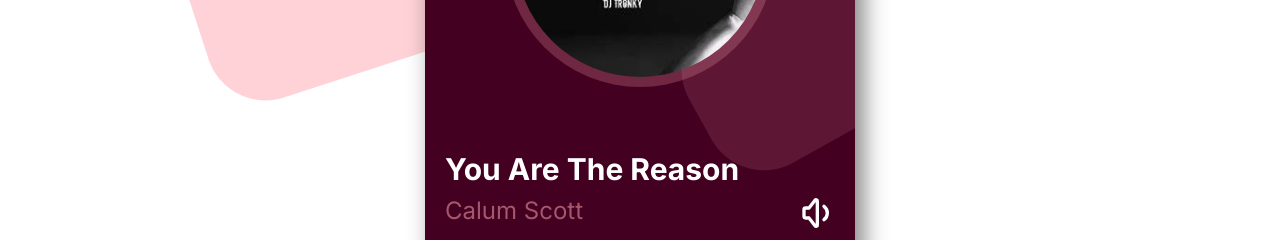
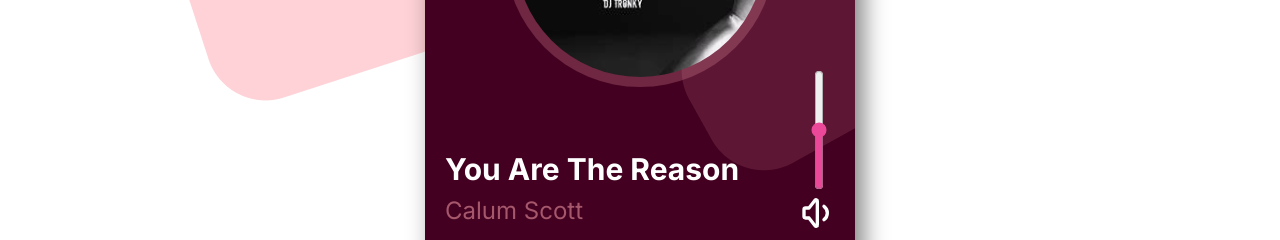
Before and after one commit to kyle41io/ReactAudio, a Next.js app: page / in a window 1280 px wide. Shown: the part 373-613 px from the top of the page. Built offline with nearby package versions, Linux system fonts and the light colour scheme.

Commit message:
fix: volume/mute function

```diff
--- a/app/components/MusicRender.jsx
+++ b/app/components/MusicRender.jsx
@@ -14,7 +14,8 @@
   const [currentTime, setCurrentTime] = useState(0);
   const [progress, setProgress] = useState(0);
   const [volume, setVolume] = useState(50);
-  const [showVolume, setShowVolume] = useState(false);
+  const [isMute, setIsMute] = useState(false);
+  const [currentVolume, setCurrentVolume] = useState(50);
   const [durationTime, setDuratonTime] = useState(0);
   const [currentIndex, setCurrentIndex] = useState(0);
   const totalIndex = playList.length - 1;
@@ -62,6 +63,14 @@
       setProgress(newProgress);
     };
 
+    if (isMute === true) {
+      setVolume(0);
+      audioRef.current.volume = 0;
+    } else {
+      setVolume(currentVolume);
+      audioRef.current.volume = currentVolume / 100;
+    }
+
     audioElement.addEventListener("ended", handleAudioEnd);
     audioElement.addEventListener("timeupdate", handleTimeUpdate);
 
@@ -69,7 +78,7 @@
       audioElement.removeEventListener("ended", handleAudioEnd);
       audioElement.removeEventListener("timeupdate", handleTimeUpdate);
     };
-  }, [currentIndex, isRepeat, isShuffle, totalIndex]);
+  }, [currentIndex, isRepeat, isShuffle, totalIndex, isMute]);
 
   const handlePlay = () => {
     const audioElement = audioRef.current;
@@ -171,8 +180,8 @@
     }
     return randomIndex;
   };
-  const hanldeShowVolume = () => {
-    setShowVolume(!showVolume);
+  const hanldeMute = () => {
+    setIsMute(!isMute);
   };
 
   return (
@@ -198,7 +207,6 @@
         </div>
         <div className="flex flex-col w-4 h-40 items-center justify-around pr-4 pb-6">
           <div className="h-[50px]">
-            {showVolume && (
             <input
               className="w-[120px] accent-pink-500 cursor-pointer -rotate-90"
               type="range"
@@ -207,14 +215,13 @@
               min={0}
               max={100}
               onChange={(e) => {
-                  const newVolume = parseInt(e.target.value);
-                  audioRef.current.volume = newVolume / 100;
-                  setVolume(newVolume);
+                setCurrentVolume(parseInt(e.target.value));
+                audioRef.current.volume = currentVolume / 100;
+                setVolume(currentVolume);
               }}
             />
-            )}
           </div>
-          <button onClick={hanldeShowVolume}>{volumnIcon}</button>
+          <button onClick={hanldeMute}>{volumnIcon}</button>
         </div>
       </div>
 
```
Lines whose indentation alone changed are shown as unchanged.
